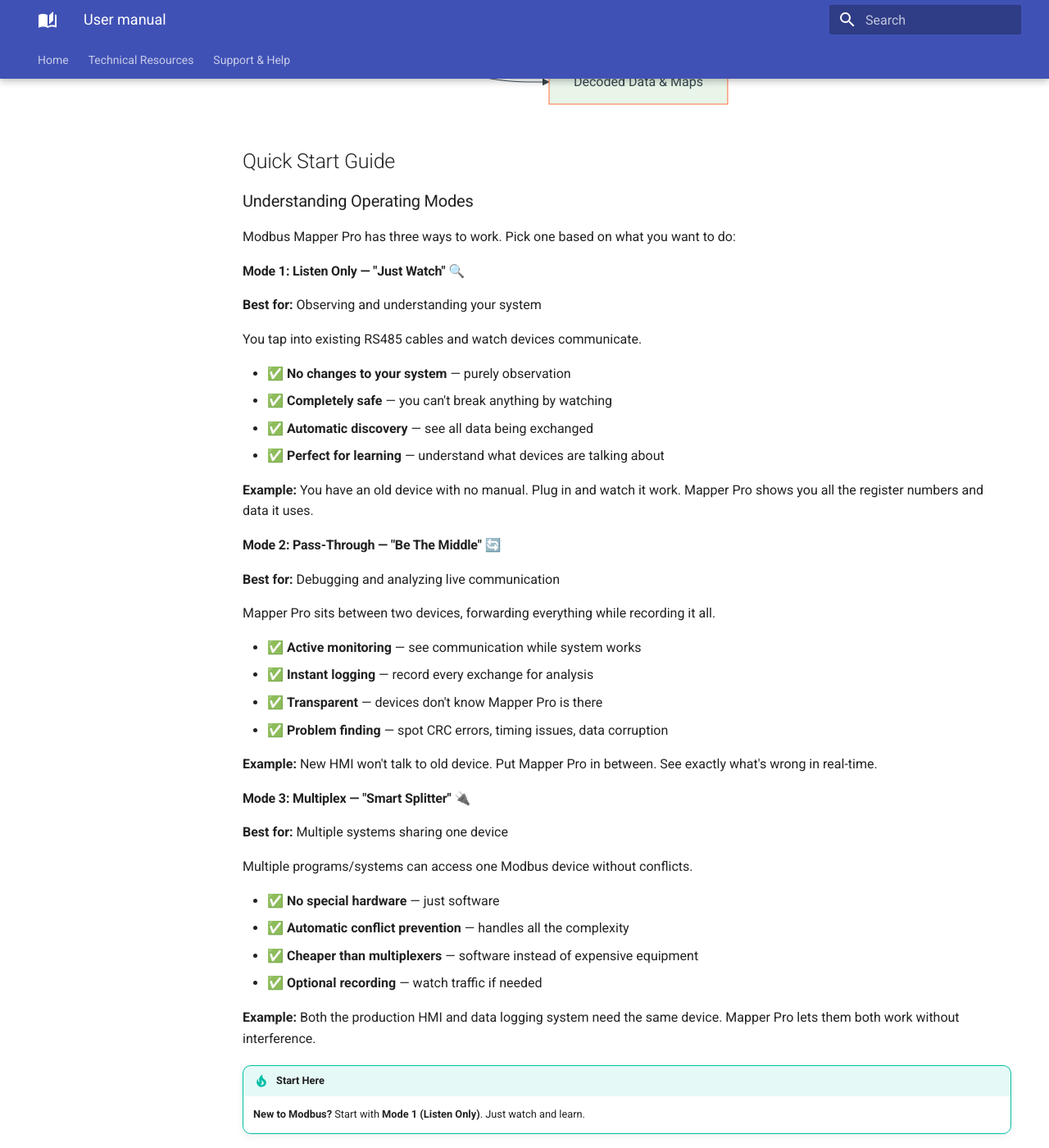
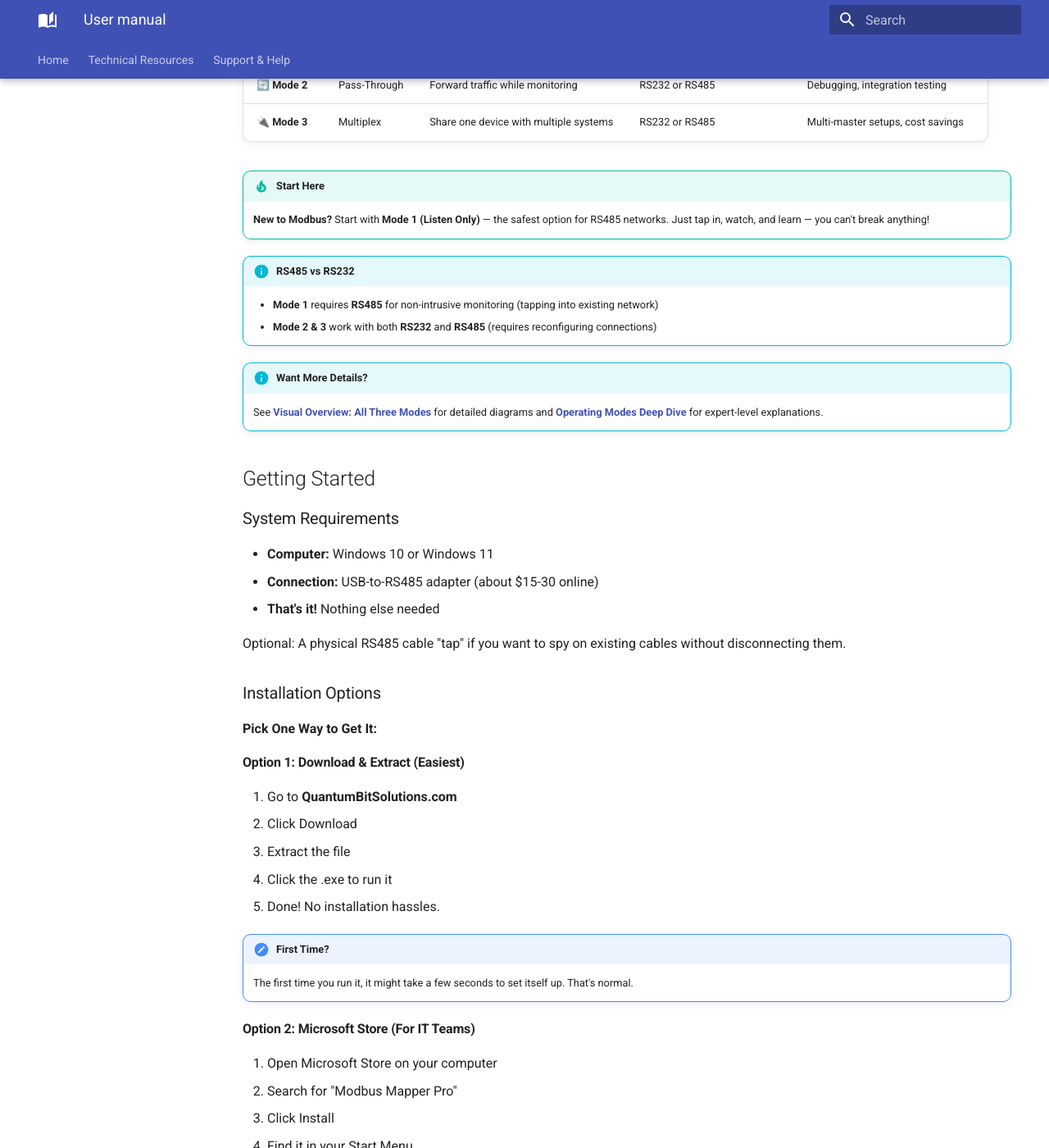
Before and after one commit to Modbus-Monitor/docs, an MkDocs documentation site: the page built from docs/products/mapper/user-manual.md, in a window 1280 px wide and 1400 px high, scrolled down 3564 px. Shown: the whole window at 82% size. Built offline with MkDocs 1.6.1 and Material for MkDocs 9.7.7, drawn with Linux system fonts in a browser that asks for light colours; the version menu is left out; some of the changed text lies outside the part shown.

Commit message:
more info added

````diff
--- a/docs/products/mapper/user-manual.md
+++ b/docs/products/mapper/user-manual.md
@@ -72,72 +72,33 @@ Before you start, let's get familiar with the application layout. These are the
 | 8 | **Client 1 Port** | First Modbus client connection for Pass-Through (Mode 2) or Multiplex (Mode 3) modes |
 | 9 | **Client 2 Port** | Second Modbus client connection for Multiplex (Mode 3) mode only |
 | 10 | **Control Panel** | LED status indicators and Start/Stop buttons for operations |
-| 11 | **Mode Button** | Toggle between Listen Only, Pass-Through, and Multiplex operating modes |
+| 11 | **Mode Button** | Toggle between Listen Only (On for Mode 1), Pass-Through (Off for Mode 2), and Multiplex operating modes (Off for Mode 3) |
 
 **Pro Tip:** Spend a minute familiarizing yourself with these components now. You'll refer back to them as we work through the steps below.
 
 
 
-## How It Works
-
-### The "Sniffing" Process
-
-```mermaid
-graph LR
-    HMI[HMI/SCADA] -->|Modbus RTU| DEVICE[Field Device]
-    DEVICE -->|Response| HMI
-    MAPPER[Mapper Pro] -.->|Silent Monitoring| HMI
-    MAPPER -.->|Traffic Analysis| DEVICE
-    MAPPER --> ANALYSIS[Decoded Data & Maps]
-
-    style MAPPER fill:#e3f2fd
-    style ANALYSIS fill:#e8f5e8
-```
-
 ## Quick Start Guide
 
 ### Understanding Operating Modes
 
-Modbus Mapper Pro has three ways to work. Pick one based on what you want to do:
+Modbus Mapper Pro has three ways to work. Pick one based on what you need:
 
-#### Mode 1: Listen Only — "Just Watch" 🔍
-**Best for:** Observing and understanding your system
-
-You tap into existing RS485 cables and watch devices communicate.
-
-- ✅ **No changes to your system** — purely observation
-- ✅ **Completely safe** — you can't break anything by watching
-- ✅ **Automatic discovery** — see all data being exchanged
-- ✅ **Perfect for learning** — understand what devices are talking about
-
-**Example:** You have an old device with no manual. Plug in and watch it work. Mapper Pro shows you all the register numbers and data it uses.
-
-#### Mode 2: Pass-Through — "Be The Middle" 🔄
-**Best for:** Debugging and analyzing live communication
-
-Mapper Pro sits between two devices, forwarding everything while recording it all.
-
-- ✅ **Active monitoring** — see communication while system works
-- ✅ **Instant logging** — record every exchange for analysis
-- ✅ **Transparent** — devices don't know Mapper Pro is there
-- ✅ **Problem finding** — spot CRC errors, timing issues, data corruption
-
-**Example:** New HMI won't talk to old device. Put Mapper Pro in between. See exactly what's wrong in real-time.
-
-#### Mode 3: Multiplex — "Smart Splitter" 🔌
-**Best for:** Multiple systems sharing one device
-
-Multiple programs/systems can access one Modbus device without conflicts.
-
-- ✅ **No special hardware** — just software
-- ✅ **Automatic conflict prevention** — handles all the complexity
-- ✅ **Cheaper than multiplexers** — software instead of expensive equipment
-- ✅ **Optional recording** — watch traffic if needed
-
-**Example:** Both the production HMI and data logging system need the same device. Mapper Pro lets them both work without interference.
+| Mode | Name | What It Does | Works With | Best For |
+|------|------|--------------|------------|----------|
+| 🔍 **Mode 1** | Listen Only | Watch traffic without touching anything | **RS485 only** (non-intrusive tap) | Learning, troubleshooting, discovery |
+| 🔄 **Mode 2** | Pass-Through | Forward traffic while monitoring | RS232 or RS485 | Debugging, integration testing |
+| 🔌 **Mode 3** | Multiplex | Share one device with multiple systems | RS232 or RS485 | Multi-master setups, cost savings |
 
 !!! tip "Start Here"
-    **New to Modbus?** Start with **Mode 1 (Listen Only)**. Just watch and learn.
+    **New to Modbus?** Start with **Mode 1 (Listen Only)** — the safest option for RS485 networks. Just tap in, watch, and learn — you can't break anything!
+
+!!! info "RS485 vs RS232"
+    - **Mode 1** requires **RS485** for non-intrusive monitoring (tapping into existing network)
+    - **Mode 2 & 3** work with both **RS232** and **RS485** (requires reconfiguring connections)
+
+!!! info "Want More Details?"
+    See **[Visual Overview: All Three Modes](#visual-overview-all-three-modes)** for detailed diagrams and **[Operating Modes Deep Dive](#operating-modes-deep-dive)** for expert-level explanations.
 
 
 ## Getting Started
@@ -202,13 +163,15 @@ Optional: A physical RS485 cable "tap" if you want to spy on existing cables wit
 
 ### Step 2: Choose Your Operating Mode
 
-Modbus Mapper Pro offers three operating modes. Select based on your needs:
+For this quick start guide, we'll use **Mode 1 - Listen Only** — it's the safest and easiest way to start.
+![Modbus Mapper Pro Mode 1](../../assets/screenshots/mapper/modbus-mapper-pro-mode1.webp){ .screenshot-center loading="lazy" }
 
-- **Mode 1 - Listen Only**: Best for initial analysis and troubleshooting (no integration needed)
-- **Mode 2 - Pass-Through**: For active system integration with simultaneous monitoring
-- **Mode 3 - Multiplex**: For sharing a single RS485 Slave with multiple Masters
+1. Click the **Mode Button** (bottom right of the application)
+2. Select **Listen Only** mode
+3. You're ready to connect!
 
-For this quick start guide, we'll focus on **Mode 1 - Listen Only** as it requires minimal setup and no changes to your existing network.
+!!! note "Other Modes"
+    Once you're comfortable, explore **Mode 2 (Pass-Through)** and **Mode 3 (Multiplex)** — see [Operating Modes Deep Dive](#operating-modes-deep-dive) for details.
 
 ### Step 3: Connect Your RS485 Adapter & Start Listening
 
@@ -238,46 +201,58 @@ Plug adapter into your computer USB port
 #### Software Setup
 
 1. **Pick COM Port**
-   - Plug in the USB adapter
-   - In Mapper Pro, select which COM port it's using
-   - (Check Windows Device Manager if unsure — look for COM3, COM4, etc.)
+
+      - Plug in the USB adapter
+      - In Mapper Pro, select which COM port it's using
+      - (Check Windows Device Manager if unsure — look for COM3, COM4, etc.)
 
 2. **Set Speed (Baud Rate)**
-   - Ask your device manager what baud rate your system uses
-   - Common ones: 9600, 19200, 38400
-   - Pick from the dropdown
+
+      - Ask your device manager what baud rate your system uses
+      - Common ones: 9600, 19200, 38400
+      - Pick from the dropdown
 
 3. **Click Settings**
-   - Parity: Usually "None"
-   - Data Bits: 8
-   - Stop Bits: 1
-   - (Usually already correct by default)
+
+      - Parity: Usually "None"
+      - Data Bits: 8
+      - Stop Bits: 1
+      - (Usually already correct by default)
 
 4. **Click "Listen" or "Start"**
-   - That's it! Mapper Pro now watches your devices
+
+      - That's it! Mapper Pro now watches your devices
 
 Within seconds, you'll see:
-- ✅ Devices talking
-- ✅ All the data they exchange
-- ✅ Register addresses
-- ✅ Data values in readable format
+
+      - ✅ Devices talking
+      - ✅ All the data they exchange
+      - ✅ Register addresses
+      - ✅ Data values in readable format
 
 ### Step 4: See What Your Devices Are Doing
 
-Once listening starts, you'll see three main views:
+Once listening starts, you can look at the traffic using the see three main views:
 
-#### Requests Tab — "What Are They Asking For?"
+#### Client Requests View — "What Are They Asking For?"
 Shows every question being asked to devices:
 
-- **Device ID** — which device is being asked (Slave 1, Slave 2, etc.)
-- **Data Type** — type of question (Read, Write, etc.)
-- **Address** — where the data lives in the device
-- **How Often** — how many times per second/minute it's asked
+![Modbus Mapper Pro Client Request Tab](../../assets/screenshots/mapper/modbus-mapper-pro-client-request.webp){.screenshot-center loading="lazy"}
+
+| Field | Description | Example |
+|-------|-------------|---------|
+| Slave ID | Modbus device address being queried | `1`, `17` |
+| Function | Modbus function code of the request | `03 Read Holding Registers`, `04 Read Input Registers`, `16 Write Multiple Registers` |
+| Address | Modbus Base register/coil address in standard format | `40001`, `30001`, `00001` |
+| Address6D | 6-digit addressing format for clarity and consistency | See guide: [6-Digit Addressing](../../guides/6-digit-addressing.md) |
+| Count | Number of registers/coils requested | `1`, `2`, `10` |
 
 **What to notice:** If you see 100+ different requests, that's normal. Devices are busy!
 
-#### Data View (Map) — "What Are The Values?"
-Shows actual data in human-readable form:
+#### Modbus Map (Data View) — "What Are The Values?"
+Powerful way to see the actual data in human-readable form by post-proecssing data using many conversions such as Data Type, Swap, Gain, and Offset (similar to Modbus Monitor XPF tool):
+
+![Modbus mapper pro modbus map View](../../assets/screenshots/mapper/modbus-mapper-pro-modbus-map-view.webp){.screenshot-center loading="lazy"}
 
 1. Click **"Create Map"** or **"Add All"**
 2. All discovered data appears as a table (like Excel)
@@ -295,8 +270,13 @@ Pressure       101.3     kPa
 Status         Running   (text)
 ```
 
-#### Messages/Logs Tab — "What Was Said?"
+#### Messages/Logs Tab — "What Was Going On?"
+View the live traffic that are monitored in all modes.
+
+![Modbus mapper pro traffic view](../../assets/screenshots/mapper/modbus-mapper-pro-traffic-view.webp){.screenshot-center loading="lazy"}
+
 Shows every single message:
+
 
 - Raw data that was sent
 - Raw response that came back
````
Also changed, not shown: other parts of docs/products/mapper/user-manual.md (+2 -2 lines), docs/assets/screenshots/mapper/modbus-mapper-pro-client-request.webp (added), docs/assets/screenshots/mapper/modbus-mapper-pro-modbus-map-view.webp (added), docs/assets/screenshots/mapper/modbus-mapper-pro-mode1.webp (added), docs/assets/screenshots/mapper/modbus-mapper-pro-traffic-view.webp (added).
